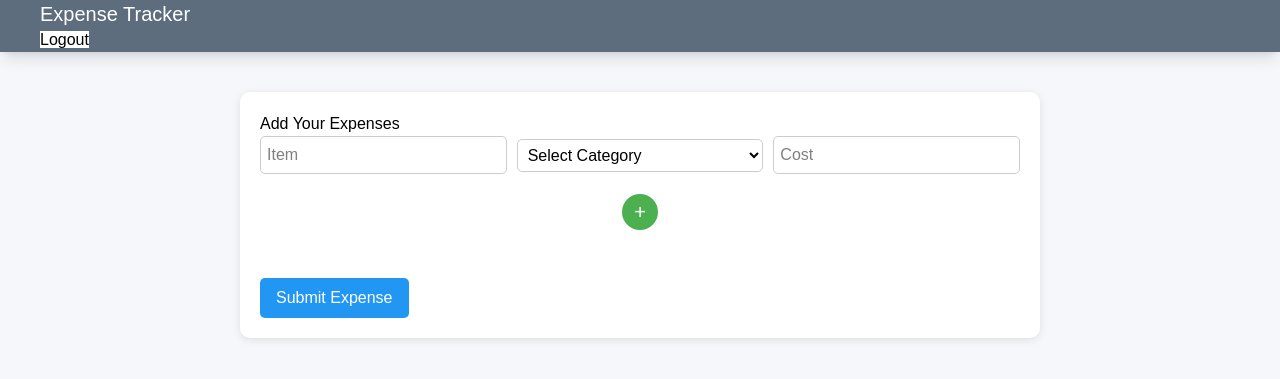
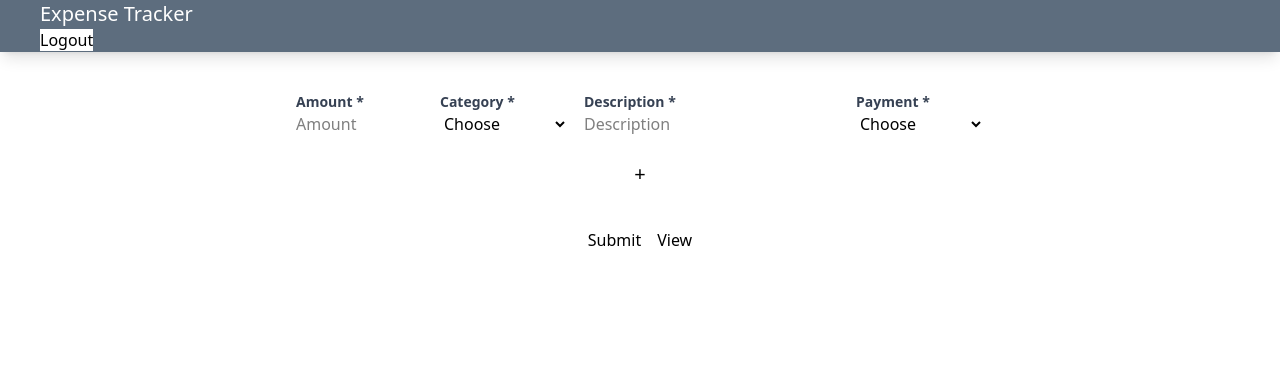
Before and after one commit to Joyeeta007/expense-tracker, a PHP site: page / in a window 1280 px wide. Shown: the top 379 px of the page. Run offline with PHP 8.4, Linux system fonts and the light colour scheme; the visitor is signed in with stand-in values (Sample User, id 1); data that the repository does not hold is empty; some libraries are stand-ins or nearby versions.

Commit message:
added activity diagram, modified the UI and final submission

```diff
--- a/index.php
+++ b/index.php
@@ -21,90 +21,6 @@
   <link href="https://cdn.jsdelivr.net/npm/daisyui@5" rel="stylesheet" type="text/css" />
 <script src="https://cdn.jsdelivr.net/npm/@tailwindcss/browser@4"></script>
   <title>Expense Managment</title>
-<style>
-    body {
-        font-family: Arial, sans-serif;
-        margin: 0;
-        background: #f5f7fa;
-    }
-
-    header {
-        background: #333;
-        color: white;
-        padding: 10px 20px;
-        display: flex;
-        justify-content: space-between;
-        align-items: center;
-    }
-
-    .header-buttons {
-        display: flex;
-        gap: 10px;
-    }
-
-    .header-buttons form {
-        display: inline;
-    }
-
-    .header-buttons button {
-        background: #4CAF50;
-        border: none;
-        padding: 8px 14px;
-        color: white;
-        border-radius: 4px;
-        cursor: pointer;
-    }
-
-    .header-buttons button.logout {
-        background: #f44336;
-    }
-
-    .container {
-        margin: 40px auto;
-        max-width: 800px;
-        background: white;
-        padding: 20px;
-        border-radius: 10px;
-        box-shadow: 0 2px 8px rgba(0,0,0,0.1);
-    }
-
-    .expense-row {
-        display: flex;
-        align-items: center;
-        gap: 10px;
-        margin-bottom: 10px;
-    }
-
-    .expense-row input, .expense-row select {
-        padding: 6px;
-        border: 1px solid #ccc;
-        border-radius: 5px;
-        flex: 1;
-    }
-
-    .submit-expense {
-        background: #2196F3;
-        color: white;
-        padding: 8px 16px;
-        border: none;
-        border-radius: 5px;
-        cursor: pointer;
-    }
-
-    .add-btn {
-        display: block;
-        margin: 20px auto 0 auto;
-        background: #4CAF50;
-        color: white;
-        border: none;
-        border-radius: 50%;
-        width: 36px;
-        height: 36px;
-        font-size: 20px;
-        cursor: pointer;
-    }
-</style>
-
 </head>
 
 <body>
@@ -114,30 +30,85 @@
 
   <!---------------------------navbaar end --------------------------------->
 
-<div class="container">
-    <h3>Add Your Expenses</h3>
-    <form method="POST" id="expenseForm">
-        <div id="expenseRows">
-            <div class="expense-row">
-                <input type="text" name="item[]" placeholder="Item" required>
-                <select name="category[]" required>
-                    <option value="">Select Category</option>
-                    <option value="Food">Food</option>
-                    <option value="Transport">Transport</option>
-                    <option value="Bills">Bills</option>
-                    <option value="Shopping">Shopping</option>
-                    <option value="Others">Others</option>
-                </select>
-                <input type="number" name="cost[]" placeholder="Cost" min="0" step="0.01" required>
+  <div class="mt-10 w-full flex flex-col items-center">
+
+    <form id="expenseForm" class="flex flex-col items-center gap-4" action="connect.php" method="post">
+
+        <!-- Dynamic Rows Container -->
+        <div id="expenseRows" class="flex flex-col gap-3">
+
+            <!-- One Horizontal Row (Original inputs) -->
+            <div class="flex items-center gap-4 flex-nowrap expense-row">
+
+                <!-- Amount -->
+                <label class="flex flex-col">
+                    <span class="text-gray-700 text-sm font-semibold">Amount *</span>
+                    <input type="number" name="expense[]" required min="0.01" step="0.01"
+                    class="input input-bordered input-sm w-32" placeholder="Amount">
+                </label>
+
+                <!-- Category -->
+                <label class="flex flex-col">
+                    <span class="text-gray-700 text-sm font-semibold">Category *</span>
+                    <select name="category[]" required class="select select-bordered select-sm w-32">
+                        <option disabled selected value="">Choose</option>
+                        <option value="lunch">Lunch</option>
+                        <option value="dinner">Dinner</option>
+                        <option value="cha">Cha</option>
+                        <option value="coffee">Coffee</option>
+                        <option value="vara">Vara</option>
+                        <option value="medicine">Medicine</option>
+                        <option value="Utilities">Utilities</option>
+                        <option value="others">Others</option>
+                    </select>
+                </label>
+
+                <!-- Description -->
+                <label class="flex flex-col">
+                    <span class="text-gray-700 text-sm font-semibold">Description *</span>
+                    <input name="description[]" class="input input-bordered input-sm w-64" placeholder="Description">
+                </label>
+
+                <!-- Payment -->
+                <label class="flex flex-col">
+                    <span class="text-gray-700 text-sm font-semibold">Payment *</span>
+                    <select name="payment[]" required class="select select-bordered select-sm w-32">
+                        <option disabled selected value="">Choose</option>
+                        <option value="bKash">bKash</option>
+                        <option value="Cash">Cash</option>
+                        <option value="Nagad">Nagad</option>
+                        <option value="Rocket">Rocket</option>
+                        <option value="Card">Card</option>
+                    </select>
+                </label>
+
             </div>
+
         </div>
 
-        <button type="button" class="add-btn" id="addRow">+</button>
-        <br><br>
-        <button type="submit" name="submit_expense" class="submit-expense">Submit Expense</button>
+        <!-- ➕ Add more row button -->
+        <button type="button" id="addRowBtn" class="btn btn-circle btn-outline text-xl mt-2">+</button>
+
+        <!-- Buttons (already centered by you earlier) -->
+        <div class="w-full flex justify-center gap-4 mt-6">
+            <button class="btn btn-sm" name="btnSubmit" type="submit">Submit</button>
+            <a href="viewNew.php" class="btn btn-sm" name="viewExpense">View</a>
+        </div>
+
     </form>
+
+</div>
+
   </div>
-<dialog id="my_modal_1" class="modal">
+
+
+
+
+
+
+
+
+    <dialog id="my_modal_1" class="modal">
     <div class="modal-box">
         <p id="modal_message" class="py-4">Inserted Successfully</p>
         <div class="modal-action">
@@ -147,25 +118,9 @@
         </div>
     </div>
     </dialog>
-<script>
-    document.getElementById('addRow').addEventListener('click', function() {
-        const expenseRows = document.getElementById('expenseRows');
-        const newRow = document.createElement('div');
-        newRow.classList.add('expense-row');
-        newRow.innerHTML = `
-            <input type="text" name="item[]" placeholder="Item" required>
-            <select name="category[]" required>
-                <option value="">Select Category</option>
-                <option value="Food">Food</option>
-                <option value="Transport">Transport</option>
-                <option value="Bills">Bills</option>
-                <option value="Shopping">Shopping</option>
-                <option value="Others">Others</option>
-            </select>
-            <input type="number" name="cost[]" placeholder="Cost" min="0" step="0.01" required>
-        `;
-        expenseRows.appendChild(newRow);
-           document.getElementById('expenseForm').addEventListener("submit", function(e) {
+
+ <script>
+   document.getElementById('expenseForm').addEventListener("submit", function(e) {
       e.preventDefault();
 
       let formData = new FormData(this);
@@ -192,7 +147,17 @@
         document.getElementById('my_modal_1').showModal();
       });
     });
-    });
-  </script>
+
+    document.getElementById("addRowBtn").addEventListener("click", function() {
+    let row = document.querySelector(".expense-row").cloneNode(true);
+
+    // Clear values for new row
+    row.querySelectorAll("input, select").forEach(el => el.value = "");
+
+    document.getElementById("expenseRows").appendChild(row);
+});
+</script>
+
+  </div>
 </body>
 </html>
```
Also changed, not shown: Layout.txt (+21 -19 lines), connect.php (+10 -17 lines), Readme.Md (added), 1 other file.
